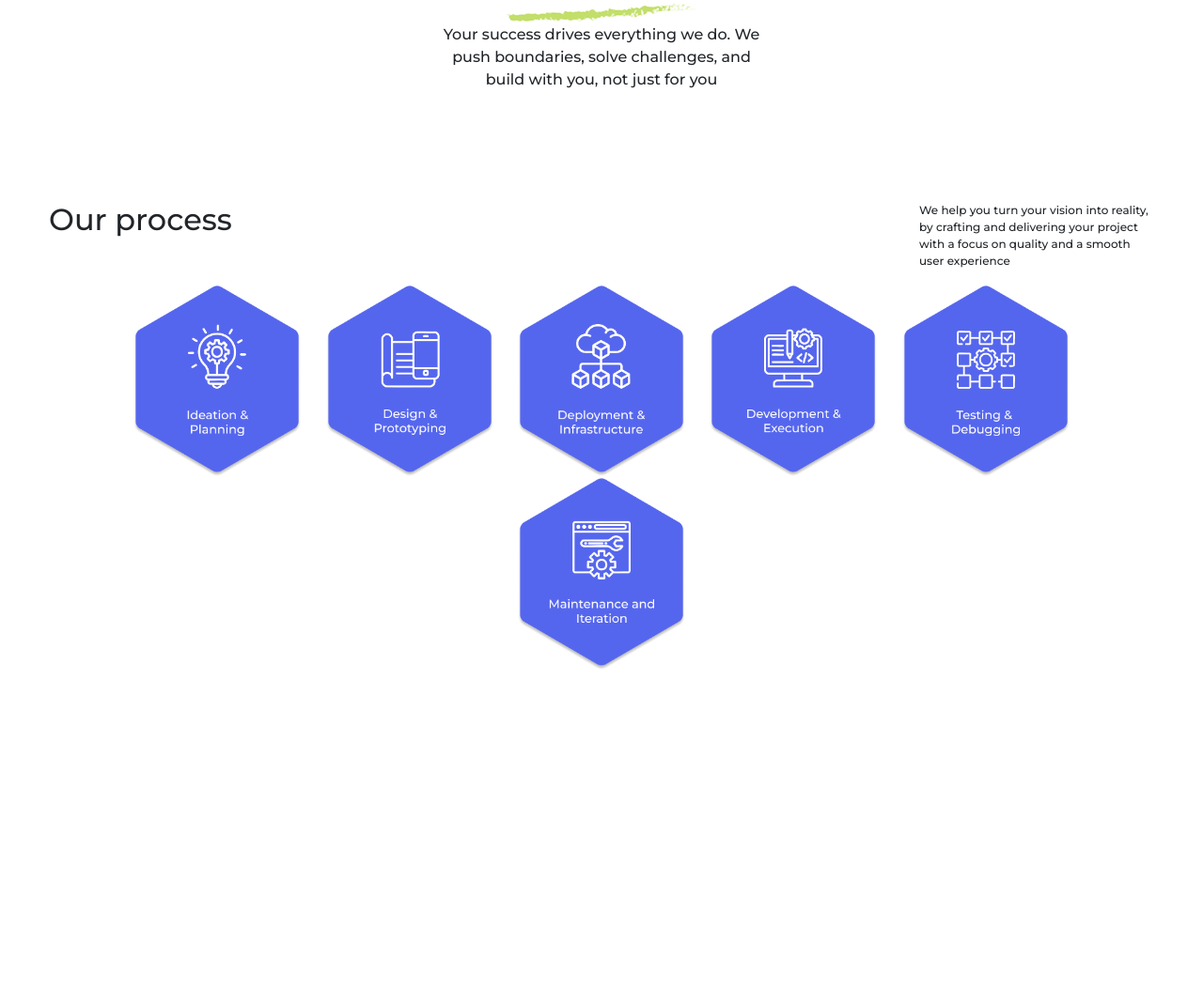
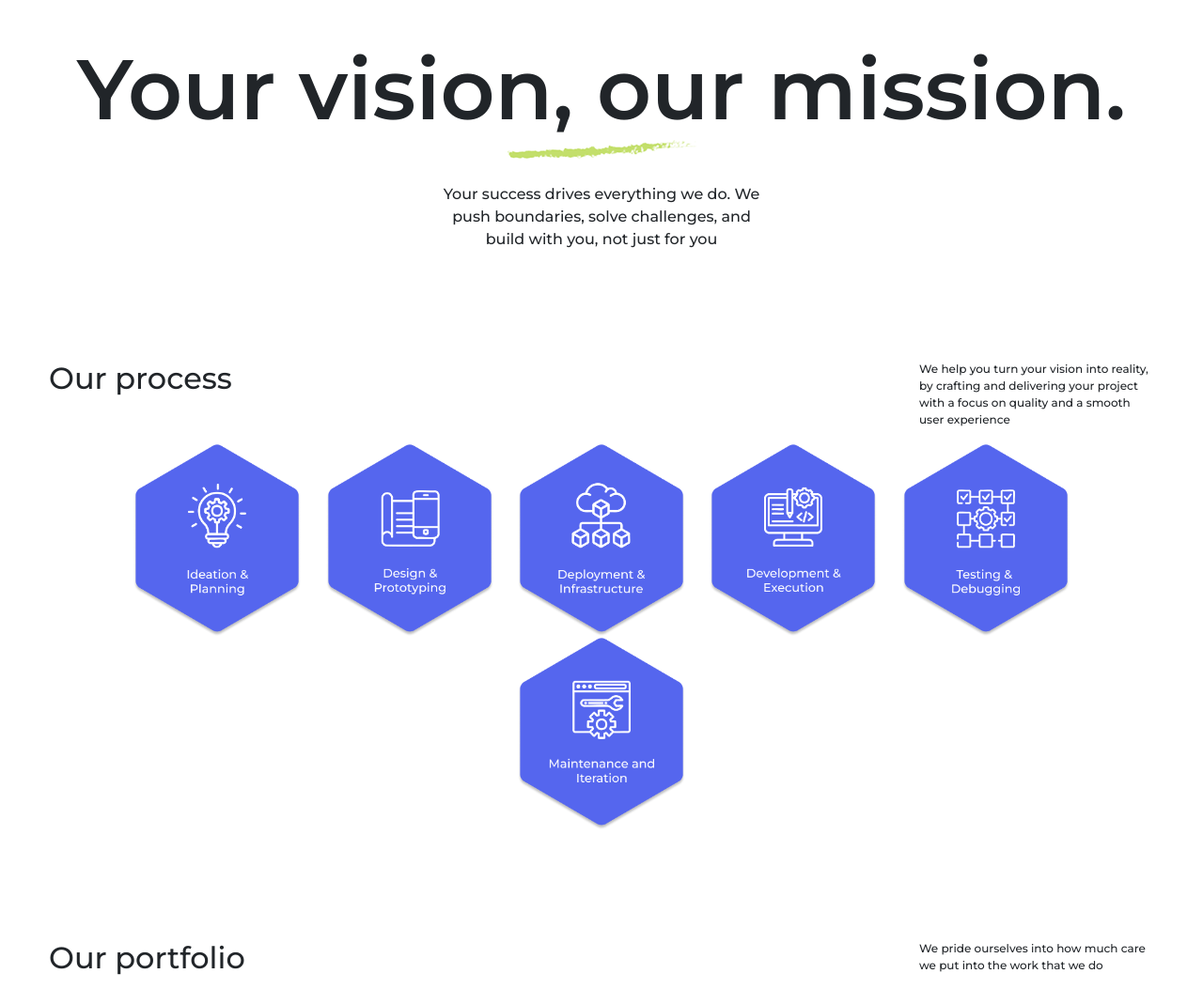
Before and after one commit to pensnaku/vervana.io, a plain HTML site: page index.html in a window 1280 px wide. Shown: the part 197-1250 px from the top of the page at 94% size. Before the commit the page ends 911 px from the top, so only its background shows below. Drawn offline with nearby package versions, Linux system fonts and the light colour scheme.

Commit message:
corrections to styling and image naming

```diff
--- a/index.html
+++ b/index.html
@@ -31,7 +31,7 @@
         </div>
         <div class="col col-10" id="menu-bar">
           <div class="col">
-            <div class="row">
+            <div class="row" id="navbar-link">
               <a class="col" href="#">Home</a>
               <a class="col" href="#">About</a>
               <a class="col" href="#">Contact</a>
@@ -40,11 +40,14 @@
           </div>
         </div>
       </div>
+
+
       <section>
       <h1>Your vision, our mission.</h1>
       <img src="./images/brush-stroke 1.png" id="brush-stroke">
-      <p id="top-p">Your success drives everything we do. We push boundaries, solve challenges, and build with you, not just for you</p>
+      <p id="top-paragraph">Your success drives everything we do. We push boundaries, solve challenges, and build with you, not just for you</p>
     </section>
+
 <section>
     <div id="mid-text">
       <h2>Our process</h2>
@@ -52,14 +55,21 @@
     </div>
 
     <div id="mid-image">
-<img src="./images/Group 40.png" class="img-1">
-<img src="./images/Group 37.png" class="img-2">
-<img src="./images/Group 38.png" class="img-3">
-<img src="./images/Group 31.png" class="img-4">
-<img src="./images/Group 34.png" class="img-5">
-<img src="./images/Group 33.png" class="img-6">
+<img src="./images/Image 1.png" class="img-1">
+<img src="./images/Image 2.png" class="img-2">
+<img src="./images/Image 3.png" class="img-3">
+<img src="./images/Image 4.png" class="img-4">
+<img src="./images/Image 5.png" class="img-5">
+<img src="./images/Image 6.png" class="img-6">
     </div>
   </section>
+
+  <div class="portfolio-section">
+    <div id="portfolio-text">
+    <h2>Our portfolio</h2>
+    <p>We pride ourselves into how much care we put into the work that we do</p>
+  </div>
+  </div>
     </div>
   </body>
 </html>
--- a/styles.css
+++ b/styles.css
@@ -17,16 +17,18 @@ body {
 }
 
 
-.col a{
+#navbar-link a{
   text-decoration: none;
   color: black;
   font-size: 14px;
 
 }
 h1{
+  margin: 0 auto;
   text-align: center;
   font-weight: 600;
-  margin-top: 8%;
+  margin-top: 16%;
+  font-size: 90px;
 }
 #brush-stroke{
   display: block;
@@ -34,10 +36,11 @@ h1{
   margin-right: auto;
 
 }
-#top-p {
+#top-paragraph {
   width: 350px;
   margin: 0 auto;
   text-align: center;
+  padding-top: 2%;
 }
 
 #mid-text {
@@ -56,6 +59,13 @@ h1{
 #mid-image img{
   width: 200px;
 }
-#mid-image{
-  position: relative;
+
+#portfolio-text {
+  display: flex;
+  justify-content: space-between;
+  margin-top: 10%;
 }
+#portfolio-text p {
+  width: 250px;
+  font-size: 12px;
+}
```
Also changed, not shown: images/Image 1.png (renamed from images/Group 40.png), images/Image 2.png (renamed from images/Group 37.png), images/Image 3.png (renamed from images/Group 38.png), images/Image 4.png (renamed from images/Group 31.png), images/Image 5.png (renamed from images/Group 34.png), images/Image 6.png (renamed from images/Group 33.png).
